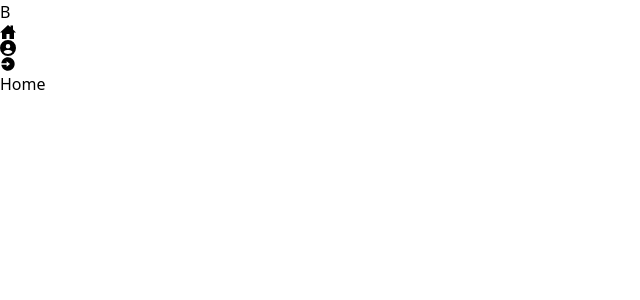
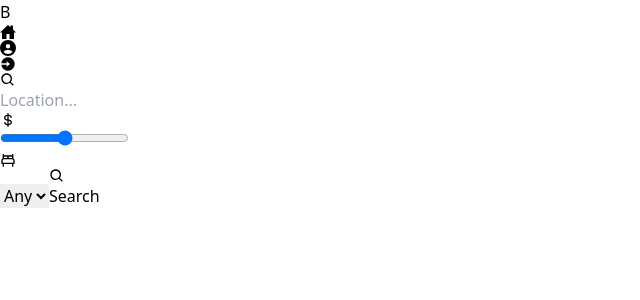
Before and after one commit to gere-dev/real-estate-booking-react-node, a React (Vite) app in the folder frontend/: page / in a window 1280 px wide. Shown: the top 300 px of the page, without its empty margins (0-640 px from the left). Built offline with nearby package versions, Linux system fonts and the light colour scheme.

Commit message:
create a home filter form

```diff
--- a/frontend/src/App.tsx
+++ b/frontend/src/App.tsx
@@ -1,13 +1,13 @@
 import { Nav } from '@/components';
 import './App.css';
 import { Route, Routes } from 'react-router-dom';
-import { Login, Register } from '@/pages';
+import { Home, Login, Register } from '@/pages';
 function App() {
   return (
     <>
       <Nav />
       <Routes>
-        <Route path='/' element={<div>Home</div>} />
+        <Route path='/' element={<Home />} />
         <Route path='/login' element={<Login />} />
         <Route path='/register' element={<Register />} />
       </Routes>
--- a/frontend/src/pages/Home/Home.tsx
+++ b/frontend/src/pages/Home/Home.tsx
@@ -1,5 +1,47 @@
 import React from 'react';
+import { BiBed, BiDollar, BiMoney, BiSearch } from 'react-icons/bi';
+import { IconType } from 'react-icons';
 
 export const Home = () => {
-  return <div>Home</div>;
+  return (
+    <section className='px-3'>
+      <form className='flex flex-col gap-4'>
+        <InputContainer>
+          <IconContainer Icon={BiSearch} />
+          <input className='px-2 flex-1 outline-none' placeholder='Location...' type='text' />
+        </InputContainer>
+
+        <InputContainer>
+          <IconContainer Icon={BiDollar} />
+          <input
+            className=' flex-1 appearance-none w-full h-2 bg-primary bg-opacity-30 rounded-lg outline-none focus:outline-none hover:cursor-pointer range-input'
+            type='range'
+          />
+        </InputContainer>
+
+        <InputContainer>
+          <IconContainer Icon={BiBed} />
+          <select className='flex-1 bg-transparent border-none ' name='' id=''>
+            <option value='any'>Any</option>
+            <option value='1'>1</option>
+            <option value='2'>2</option>
+            <option value='3'>3+</option>
+          </select>
+        </InputContainer>
+        <button className='bg-primary rounded-full text-white flex items-center justify-center py-2 gap-2'>
+          <BiSearch className='text-xl' />
+          <span className=''>Search</span>
+        </button>
+      </form>
+    </section>
+  );
 };
+
+const InputContainer = ({ children }: { children: React.ReactNode }) => (
+  <span className='border-b w-full flex gap-3 items-center py-3 '>{children}</span>
+);
+const IconContainer = ({ Icon }: { Icon: IconType }) => (
+  <span className='text-primary text-2xl'>
+    <Icon />
+  </span>
+);
```
